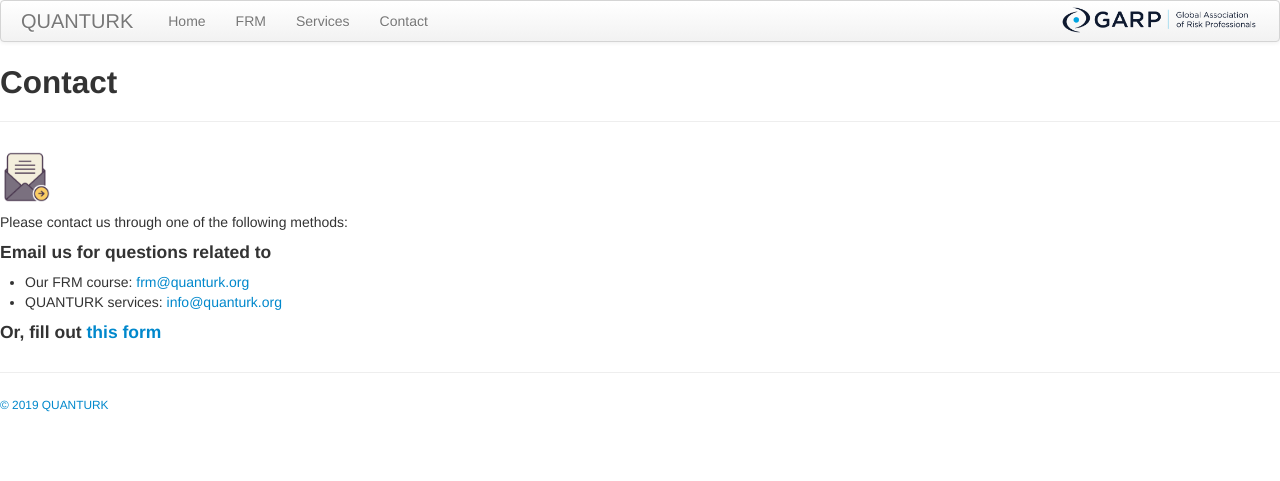
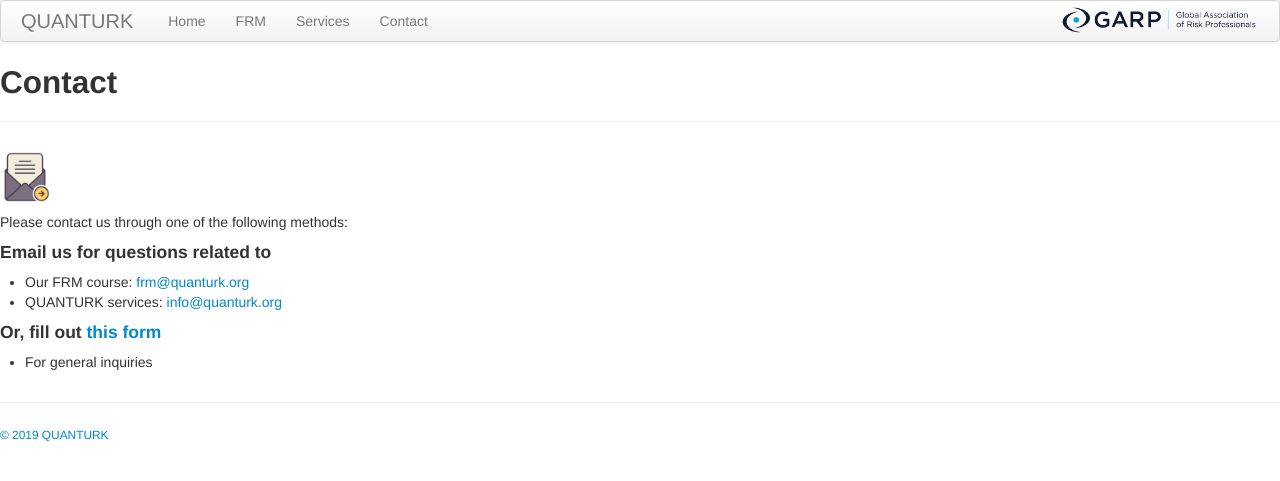
Before and after one commit to quanturk/quanturk.github.io, a Jekyll site: the page built from pages/contact.md, in a window 1280 px wide. Shown: the top 481 px of the page. Built offline with Jekyll 4.4.1, drawn with Linux system fonts in a browser that asks for light colours.

Commit message:
Update contact.md

```diff
--- a/pages/contact.md
+++ b/pages/contact.md
@@ -13,3 +13,5 @@
 * QUANTURK services: [info@quanturk.org](mailto:info@quanturk.org)
 
 #### Or, fill out [this form](https://goo.gl/forms/nrqEv1LzeUD4uGLj1)
+
+* For general inquiries
```
